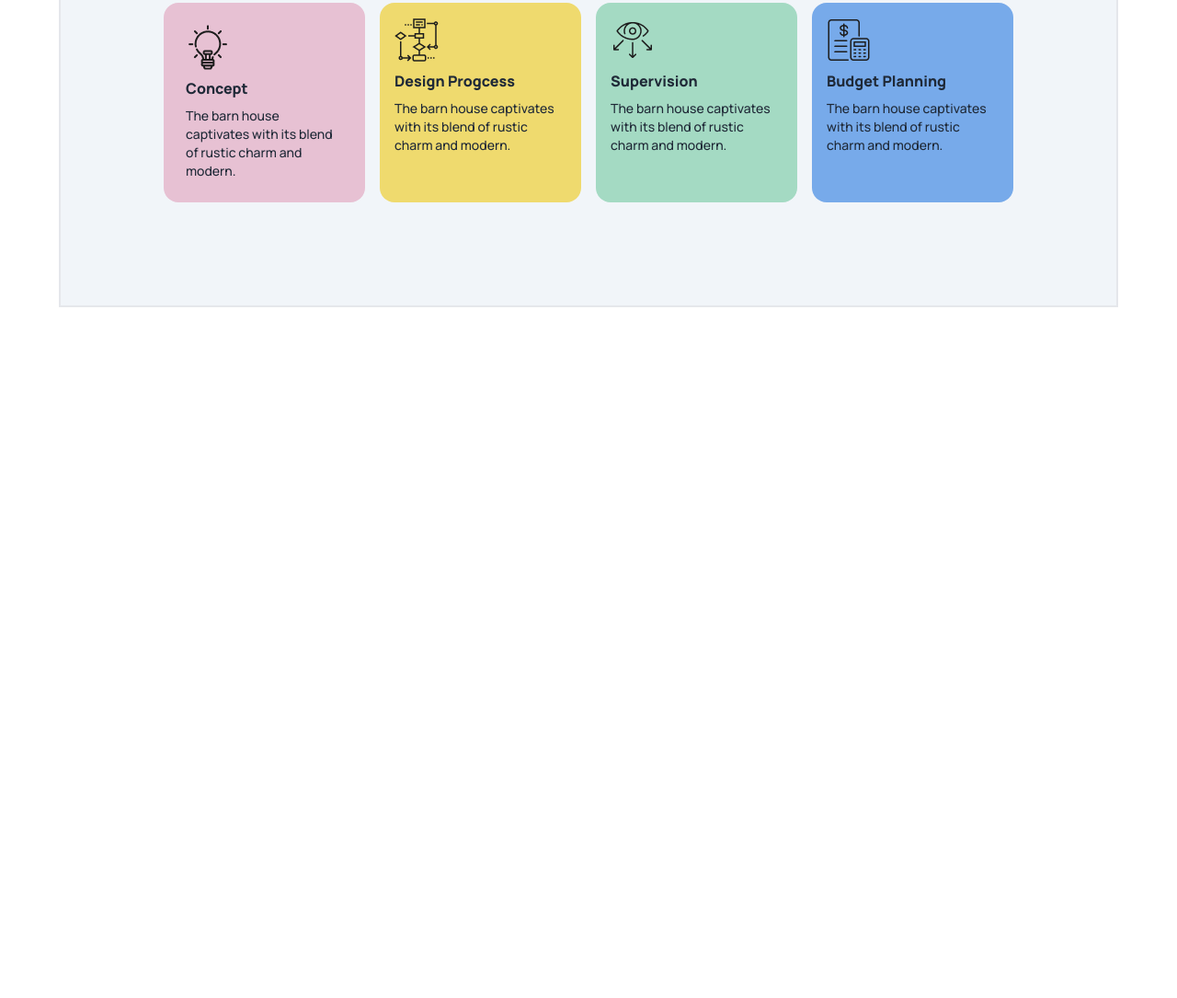
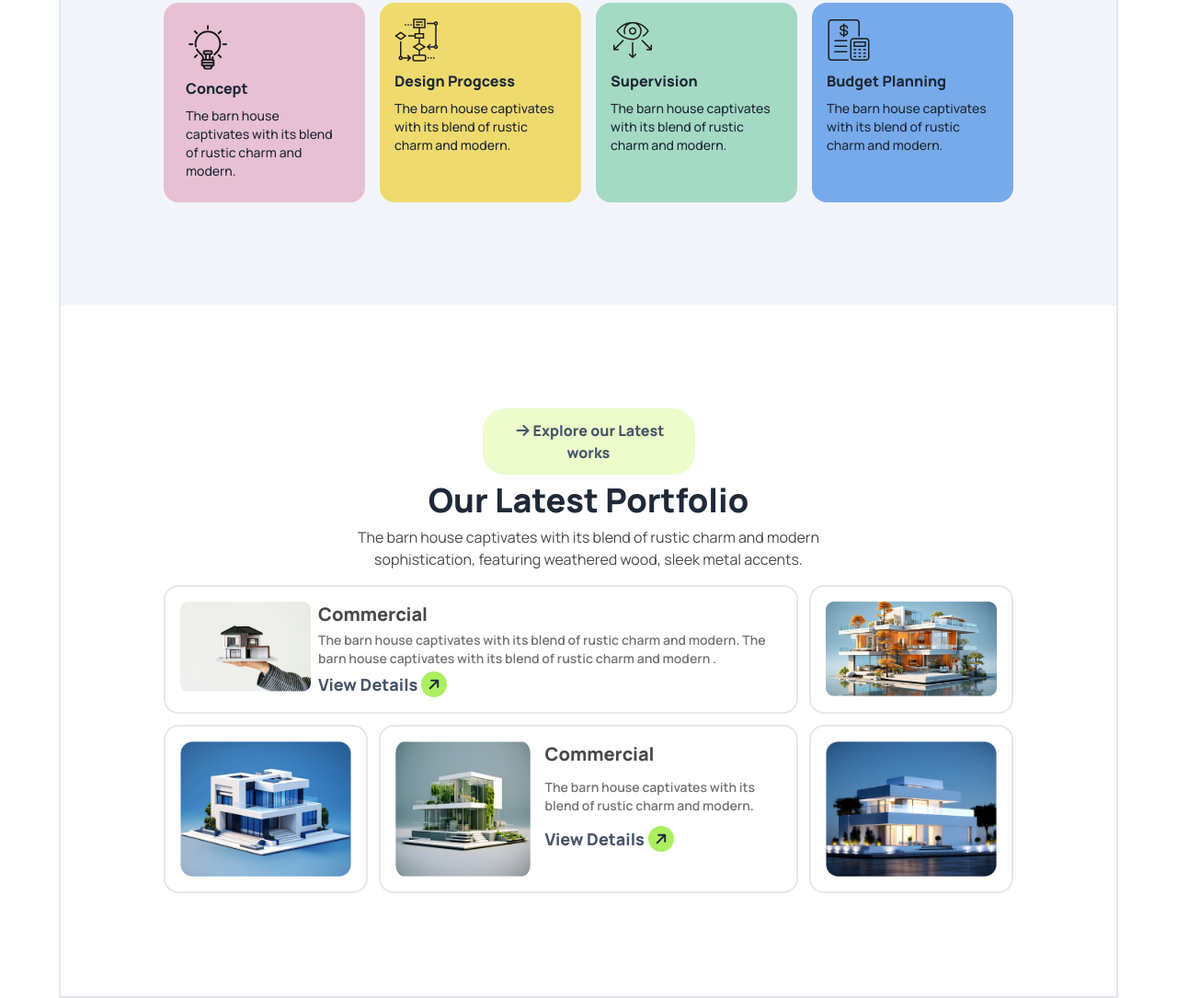
Before and after one commit to Crypt06545/Rinterio-AS-03, a plain HTML site: page index.html in a window 1280 px wide. Shown: the part 1137-2222 px from the top of the page at 92% size. Before the commit the page ends 1471 px from the top, so only its background shows below. Drawn offline with nearby package versions, Linux system fonts and the light colour scheme.

Commit message:
complete our latest postfolio

```diff
--- a/index.html
+++ b/index.html
@@ -62,7 +62,11 @@
                 </p>
                 <div class="flex flex-col md:flex-row lg:flex-col gap-4">
                   <div class="flex bg-white lg:p-10 p-2 rounded-2xl gap-4">
-                    <img class=" w-[12%] h-[12%] md:w-[50%] md:h-[60%] lg:w-[20%] lg:h-[20%]" src="./assets/commercial.png" alt="" />
+                    <img
+                      class="w-[12%] h-[12%] md:w-[50%] md:h-[60%] lg:w-[20%] lg:h-[20%]"
+                      src="./assets/commercial.png"
+                      alt=""
+                    />
 
                     <div>
                       <h3 class="font-extrabold text-xl text-[#494949]">
@@ -75,7 +79,11 @@
                     </div>
                   </div>
                   <div class="flex bg-white lg:p-10 p-2 rounded-2xl gap-4">
-                    <img class="w-[12%] h-[12%] md:w-[50%] md:h-[60%] lg:w-[20%] lg:h-[20%]" src="./assets/residential.png" alt="" />
+                    <img
+                      class="w-[12%] h-[12%] md:w-[50%] md:h-[60%] lg:w-[20%] lg:h-[20%]"
+                      src="./assets/residential.png"
+                      alt=""
+                    />
                     <div>
                       <h3 class="font-extrabold text-xl text-[#494949]">
                         Residential
@@ -179,8 +187,8 @@
         </div>
       </section>
       <!-- letest project section  -->
-      <!-- <section class="lg:p-28 p-6">
-        <div class="text-center space-y-2 mt-24">
+      <section class="lg:p-28 p-6">
+        <div class="text-center space-y-2 ">
           <h3
             class="text-slate-600 font-extrabold bg-lime-100 rounded-3xl mx-auto lg:w-[25%] p-3"
           >
@@ -194,16 +202,19 @@
             sophistication, featuring weathered wood, sleek metal accents.
           </p>
         </div>
-        <div class="mt-4 border-2 border-red-500">
-          <div class="grid">
-            <div class="flex">
-              <div><img src="./assets/img1.png" alt="" /></div>
-              <div class="space-y-4">
-                <h3 class="font-bold text-lg">Commercial</h3>
-                <p class="text-sm text-[#737373]">
+
+        <!-- image projects  -->
+        <div class="mt-4 grid lg:grid-cols-4 gap-3">
+          <div class="col-span-3 p-4 border-2 rounded-2xl lg:flex justify-between gap-2">
+            <div>
+              <img src="./assets/img1.png" alt="" />
+            </div>
+            <div class="space-y-1">
+              <h3 class="text-[#494949] font-extrabold text-xl">Commercial</h3>
+              <p class="text-[#737373] font-semibold text-sm">
                 The barn house captivates with its blend of rustic charm and
-                  modern. The barn house captivates with its blend of rustic
-                  charm and modern .
+                modern. The barn house captivates with its blend of rustic charm
+                and modern .
               </p>
               <div class="flex items-center gap-1 rounded-full">
                 <h2 class="text-lg font-extrabold text-slate-600">
@@ -217,9 +228,40 @@
               </div>
             </div>
           </div>
+
+          <div class="p-4 border-2 rounded-2xl">
+            <img src="./assets/img2.png" alt="" />
+          </div>
+          <div class="p-4 border-2 rounded-2xl">
+            <img src="./assets/img3.png" alt="" />
+          </div>
+
+          <div class="col-span-2 p-4 border-2 rounded-2xl lg:flex justify-between gap-4">
+            <div class="flex justify-center ">
+              <img src="./assets/img4.png" alt="" />
+            </div>
+            <div class="space-y-3">
+              <h3 class="text-[#494949] font-extrabold text-xl">Commercial</h3>
+              <p class="text-[#737373] font-semibold text-sm">
+                The barn house captivates with its blend of rustic charm and modern.
+              </p>
+              <div class="flex items-center gap-1 rounded-full">
+                <h2 class="text-lg font-extrabold text-slate-600">
+                  View Details
+                </h2>
+                <div
+                  class="flex items-center justify-center w-7 h-7 rounded-full bg-[#ABEF5F]"
+                >
+                  <i class="fa-solid fa-arrow-right -rotate-45"></i>
                 </div>
               </div>
-      </section> -->
+            </div>
+          </div>
+          <div class="p-4 border-2 rounded-2xl">
+            <img class="" src="./assets/img5.png" alt="" />
+          </div>
+        </div>
+      </section>
 
       <!-- from section  -->
       <!-- <section class="lg:p-28 p-6 bg-u">
```
Also changed, not shown: demo.html (+21 -0 lines). Lines whose indentation alone changed are shown as unchanged.
